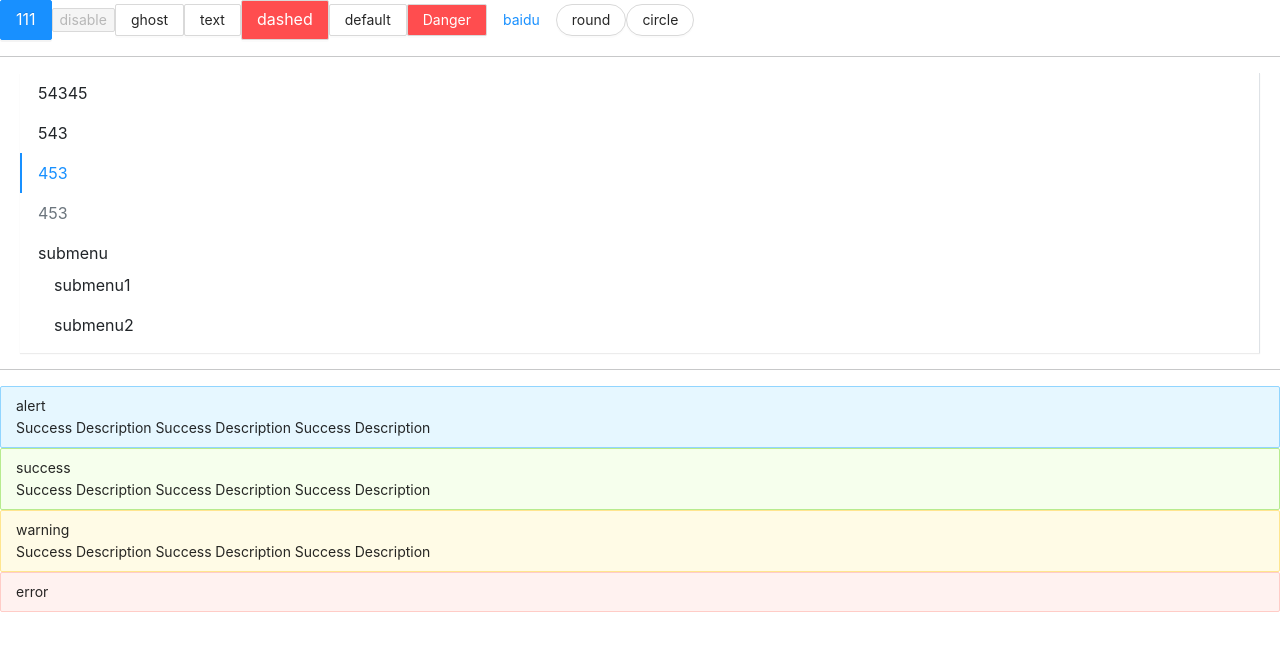
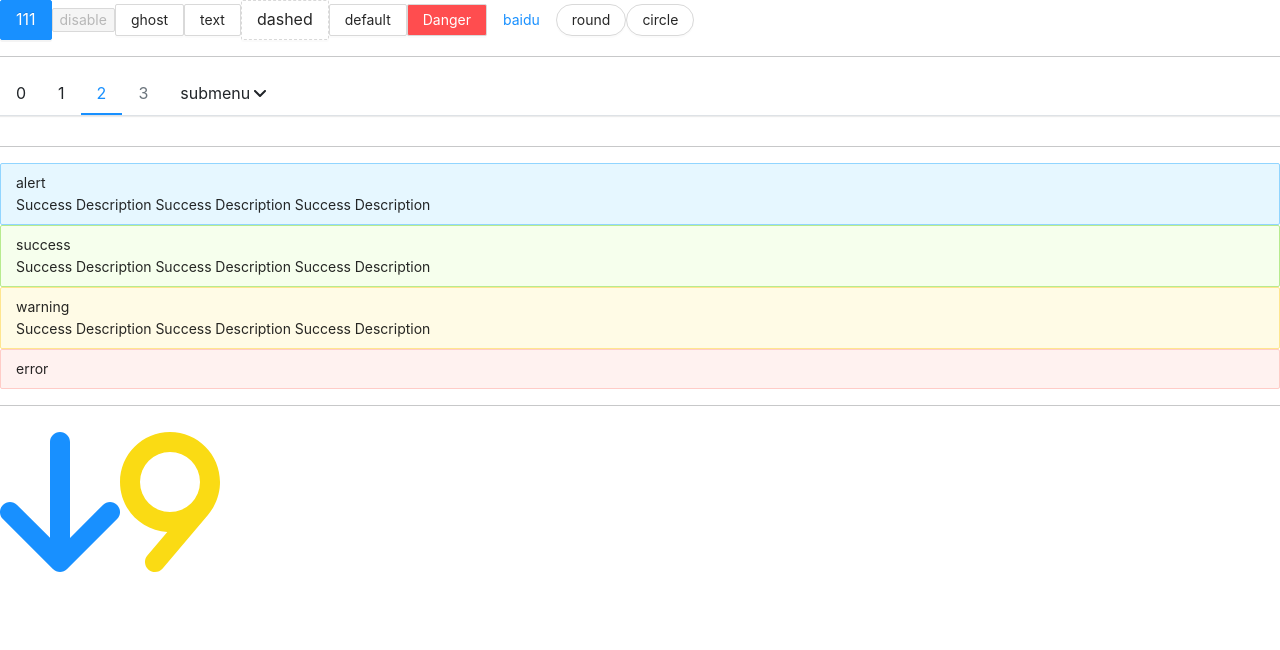
Before and after one commit to Iamherdad/pf-uI, a React (Create React App) app: page / in a window 1280 px wide. Shown: the top 650 px of the page. Built offline with nearby package versions, Linux system fonts and the light colour scheme.

Commit message:
feat:新增Icon组件

```diff
--- a/src/App.tsx
+++ b/src/App.tsx
@@ -1,9 +1,13 @@
 import React from "react";
+import { library } from "@fortawesome/fontawesome-svg-core";
+import { fas } from "@fortawesome/free-solid-svg-icons";
 import Button, { BtnType, BtnSize } from "./components/Button";
 import Menu from "./components/Menu/Menu";
 import MenuItem from "./components/Menu/MenuItem";
 import SubMenu from "./components/Menu/SubMenu";
 import Alert from "./components/Alert";
+import Icon from "./components/Icon";
+library.add(fas);
 function App() {
   const close = () => {
     console.log(6666);
@@ -23,7 +27,7 @@ function App() {
       </Button>
       <Button btnType={BtnType.ghost}>ghost</Button>
       <Button btnType={BtnType.text}>text</Button>
-      <Button btnType={BtnType.danger} size={BtnSize.large}>
+      <Button btnType={BtnType.dashed} size={BtnSize.large}>
         dashed
       </Button>
       <Button>default</Button>
@@ -41,14 +45,14 @@ function App() {
       <Menu
         className="parent"
         onSelect={(index) => console.log(index)}
-        mode="vertical"
+        mode="horizontal"
         defaultIndex={"2"}
         defaultOpenSubMenu={["4"]}
       >
-        <MenuItem>54345</MenuItem>
-        <MenuItem className="children">543</MenuItem>
-        <MenuItem>453</MenuItem>
-        <MenuItem disabled>453</MenuItem>
+        <MenuItem>0</MenuItem>
+        <MenuItem className="children">1</MenuItem>
+        <MenuItem>2</MenuItem>
+        <MenuItem disabled>3</MenuItem>
         <SubMenu title="submenu">
           <MenuItem>submenu1</MenuItem>
           <MenuItem>submenu2</MenuItem>
@@ -75,6 +79,10 @@ function App() {
         closable
       />
       <Alert message="error" type="error" closable />
+
+      <hr />
+      <Icon icon="arrow-down" size="10x" theme="primary" />
+      <Icon icon="9" size="10x" theme="warning" />
     </div>
   );
 }
--- a/src/components/Button/_style.scss
+++ b/src/components/Button/_style.scss
@@ -83,7 +83,7 @@ button[disabled] {
   color: #000000d9;
   border-color: #d9d9d9;
   background: #fff;
-  border-style: dashed;
+  border-style: dashed !important;
 }
 .pf-btn-danger {
   background-color: $danger;
--- /dev/null
+++ b/src/components/Icon/_style.scss
@@ -0,0 +1,5 @@
+@each $key, $val in $theme-colors {
+  .icon-#{$key} {
+    color: $val;
+  }
+}
--- /dev/null
+++ b/src/components/Icon/index.tsx
@@ -0,0 +1,29 @@
+import React, { FC } from "react";
+import classNames from "classnames";
+import {
+  FontAwesomeIcon,
+  FontAwesomeIconProps,
+} from "@fortawesome/react-fontawesome";
+export type ThemeProps =
+  | "primary"
+  | "secondary"
+  | "success"
+  | "info"
+  | "warning"
+  | "danger"
+  | "light"
+  | "dark";
+export interface IconProps extends FontAwesomeIconProps {
+  theme?: ThemeProps;
+}
+const Icon: FC<IconProps> = (props) => {
+  const { className, theme, ...restProps } = props;
+  const classNamess = classNames("pf-icon", className, {
+    [`icon-${theme}`]: theme,
+  });
+  return (
+    <FontAwesomeIcon className={classNamess} {...restProps}></FontAwesomeIcon>
+  );
+};
+
+export default Icon;
--- a/src/components/Menu/SubMenu.tsx
+++ b/src/components/Menu/SubMenu.tsx
@@ -2,6 +2,7 @@ import React, { useContext, FC, ReactNode, useState } from "react";
 import classNames from "classnames";
 import { MenuContext } from "./Menu";
 import { MenuItemProps } from "./MenuItem";
+import Icon from "../Icon";
 
 interface SubMenuProps {
   index?: string;
@@ -19,6 +20,8 @@ const SubMenu: FC<SubMenuProps> = (props) => {
   const [menuOpen, setOpen] = useState(isOpend);
   const classNamess = classNames("pf-menu-item", "submenu-item", className, {
     "is-active": context.index === index,
+    "is-opened": menuOpen,
+    "is-vertical": context.mode === "vertical",
   });
   const handleClick = (e: React.MouseEvent) => {
     e.preventDefault();
@@ -67,6 +70,7 @@ const SubMenu: FC<SubMenuProps> = (props) => {
     <li key={index} className={classNamess} {...hoverEvents}>
       <div className="submenu-title" {...clickEvents}>
         {title}
+        <Icon icon="angle-down" className="arrow-icon" />
       </div>
       {renderChildren()}
     </li>
--- a/src/styles/index.scss
+++ b/src/styles/index.scss
@@ -18,7 +18,8 @@
 @import "../components//Alert/style"; // // icon
 // @import "../components/Icon/style";
 
-// //input
+//Icon
+@import "../components//Icon//style"; // //input
 // @import "../components/Input/style";
 
 // //auto-complete
```
Also changed, not shown: package.json (+7 -0 lines), src/components/Menu/_style.scss (line endings or trailing spaces), 2 other files (tests, documents, lock files or other folders).
